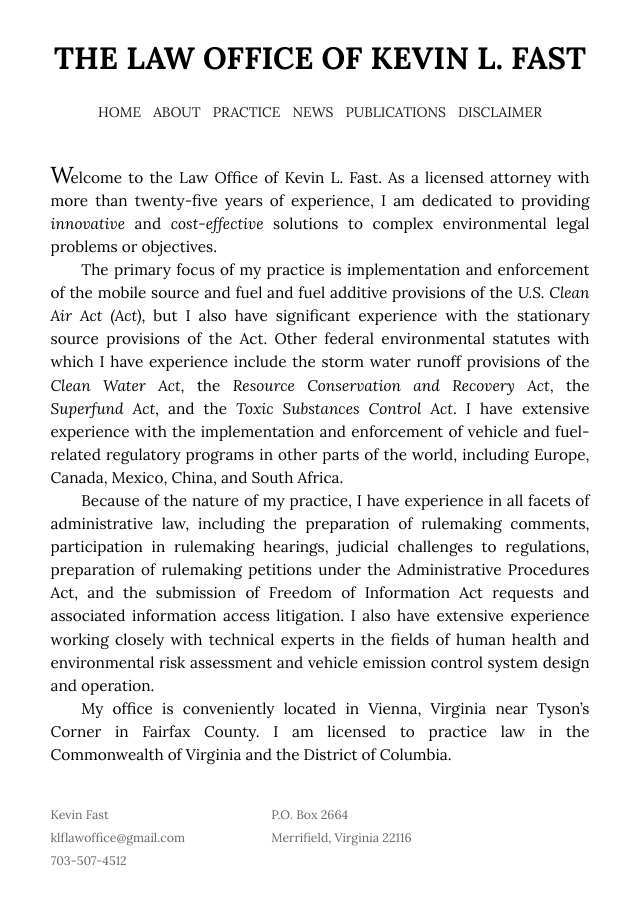
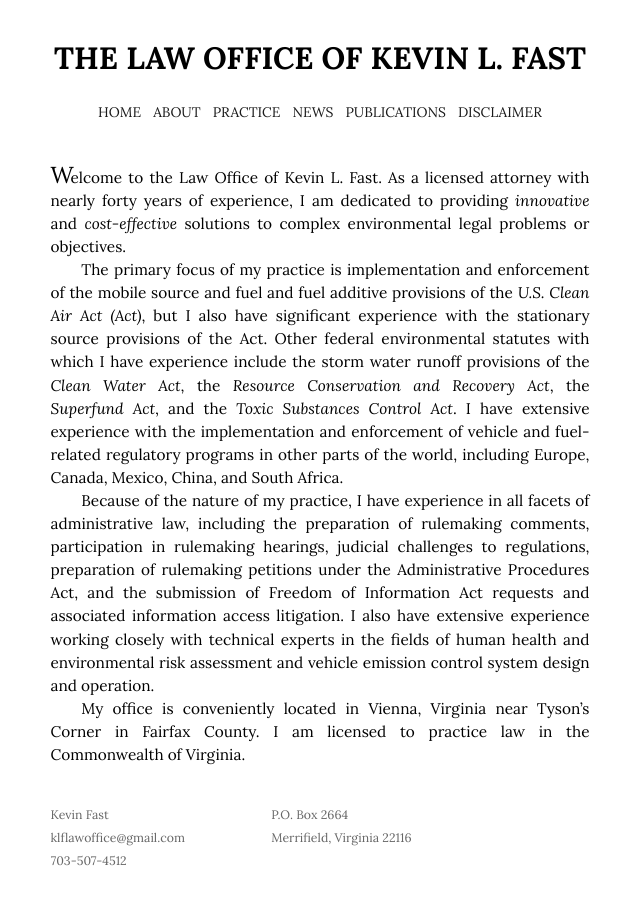
Before and after one commit to KevinFast/kevinfast.github.com, a Jekyll site: the page built from index.html, in a window 1280 px wide. Shown: the whole page, without its empty margins (320-960 px from the left). Built offline with Jekyll 4.4.1, drawn with Linux system fonts in a browser that asks for light colours; Markdown is read by kramdown in place of the engine named in the settings.

Commit message:
Update index.html

```diff
--- a/index.html
+++ b/index.html
@@ -7,7 +7,7 @@ num: 1
 <div id="home">
 
   <p class="begin">
-     Welcome to the Law Office of Kevin L. Fast. As a licensed attorney with more than twenty-five years of experience, I am dedicated to providing <em>innovative</em> and <em>cost-effective</em> solutions to complex environmental legal problems or objectives.
+     Welcome to the Law Office of Kevin L. Fast. As a licensed attorney with nearly forty years of experience, I am dedicated to providing <em>innovative</em> and <em>cost-effective</em> solutions to complex environmental legal problems or objectives.
   </p>
   <p>
     The primary focus of my practice is implementation and enforcement of the mobile source and fuel and fuel additive provisions of the <em>U.S. Clean Air Act (Act)</em>, but I also have significant experience with the stationary source provisions of the Act.  Other federal environmental statutes with which I have experience include the storm water runoff provisions of the <em>Clean Water Act</em>, the <em>Resource Conservation and Recovery Act</em>, the <em>Superfund Act</em>, and the <em>Toxic Substances Control Act</em>. I have extensive experience with the implementation and enforcement of vehicle and fuel-related regulatory programs in other parts of the world, including Europe, Canada, Mexico, China, and South Africa.
@@ -16,7 +16,7 @@ num: 1
   Because of the nature of my practice, I have experience in all facets of administrative law, including the preparation of rulemaking comments, participation in rulemaking hearings, judicial challenges to regulations, preparation of rulemaking petitions under the Administrative Procedures Act, and the submission of Freedom of Information Act requests and associated information access litigation.  I also have extensive experience working closely with technical experts in the fields of human health and environmental risk assessment and vehicle emission control system design and operation.
   </p>
   <p>
-    My office is conveniently located in Vienna, Virginia near Tyson’s Corner in Fairfax County.  I am licensed to practice law in the Commonwealth of Virginia and the District of Columbia.
+    My office is conveniently located in Vienna, Virginia near Tyson’s Corner in Fairfax County.  I am licensed to practice law in the Commonwealth of Virginia.
   </p>
 
 </div>
```
